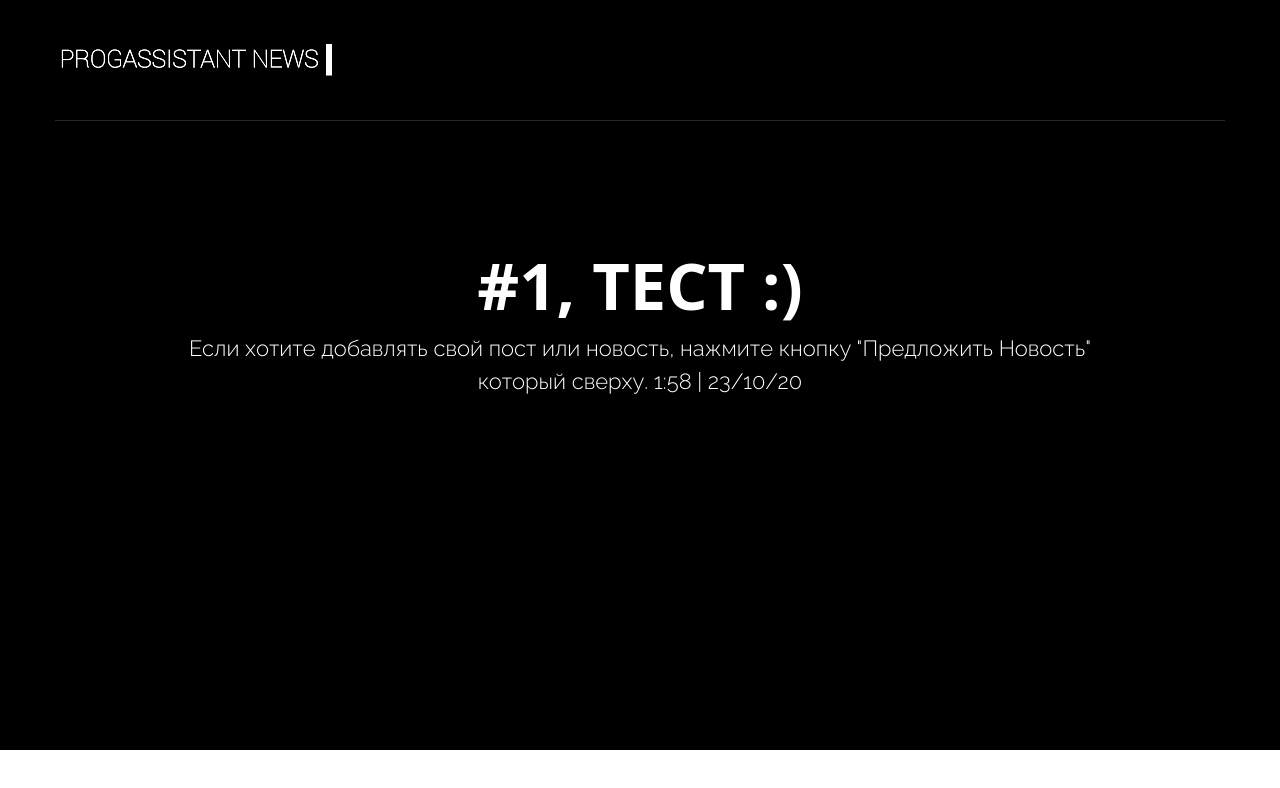
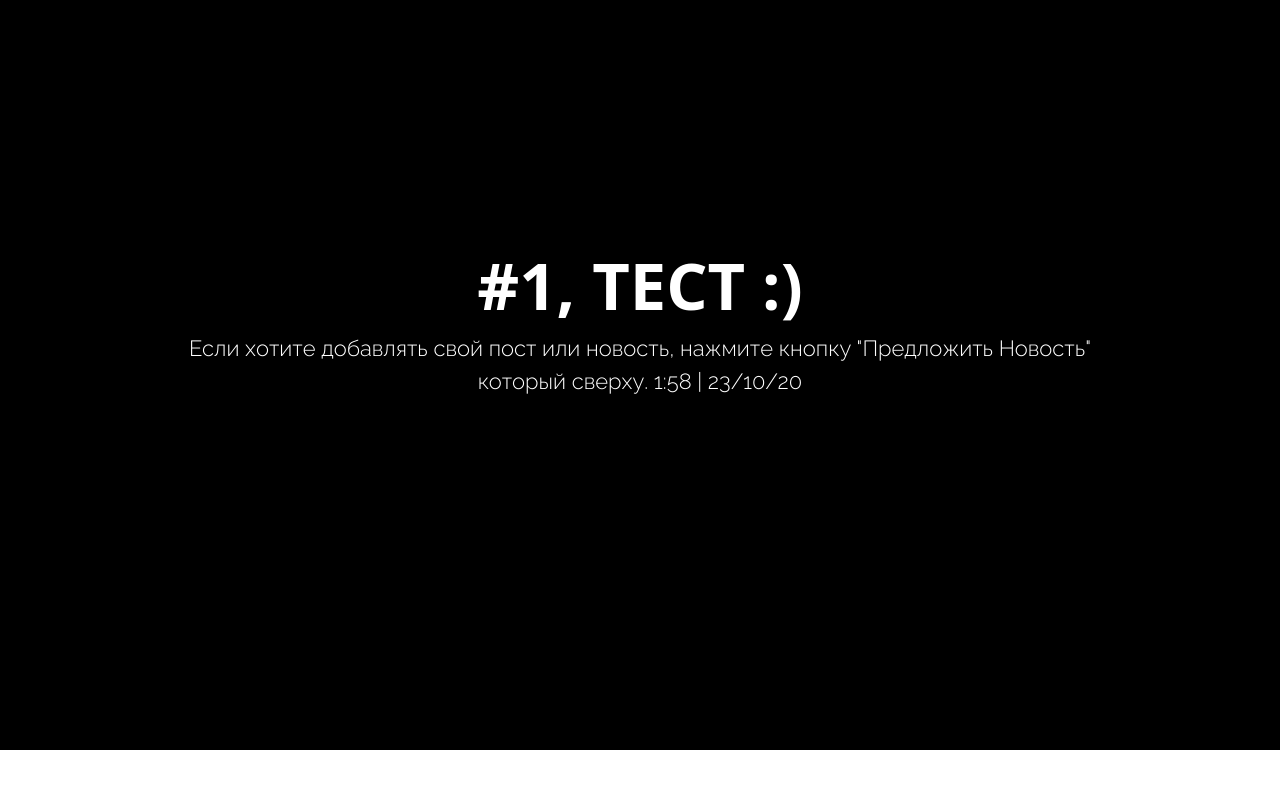
Before and after one commit to NOLLLMOD/qwertyuiop10ekqwertyuiopasdfgh.github.io, a plain HTML site: page index.html in a window 1280 px wide. Drawn offline with nearby package versions, Linux system fonts and the light colour scheme.

Commit message:
Update index.html

```diff
--- a/index.html
+++ b/index.html
@@ -25,9 +25,9 @@
  <body>
 	<section class="banner" role="banner">
         <header id="header">
-            <div class="header-content clearfix">
-                <a class="logo" href="#"><img src="images/logo2.png" alt=""></a>
-                <nav class="navigation" role="navigation">
+
+
+                 <nav class="navigation" role="navigation">
                     <ul class="primary-nav">
 
             </div><!-- header content -->
@@ -39,6 +39,7 @@
                     <h1>#1, Тест :)</h1>
                     <p>Если хотите добавлять свой пост или новость, нажмите кнопку "Предложить Новость" который сверху. 1:58  |
                    23/10/20</p>
+
             </div>
         </div>
     </footer><!-- footer -->
```
